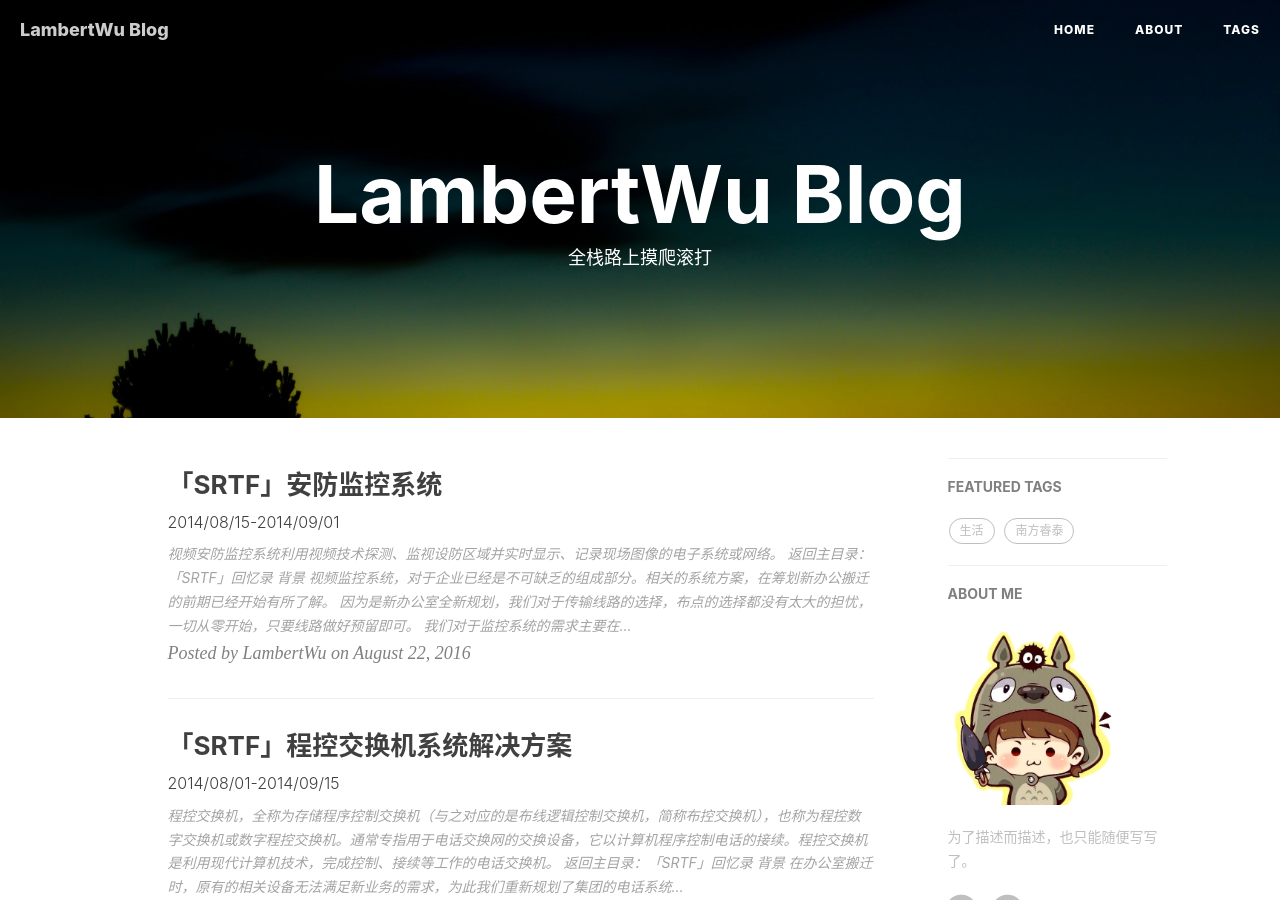
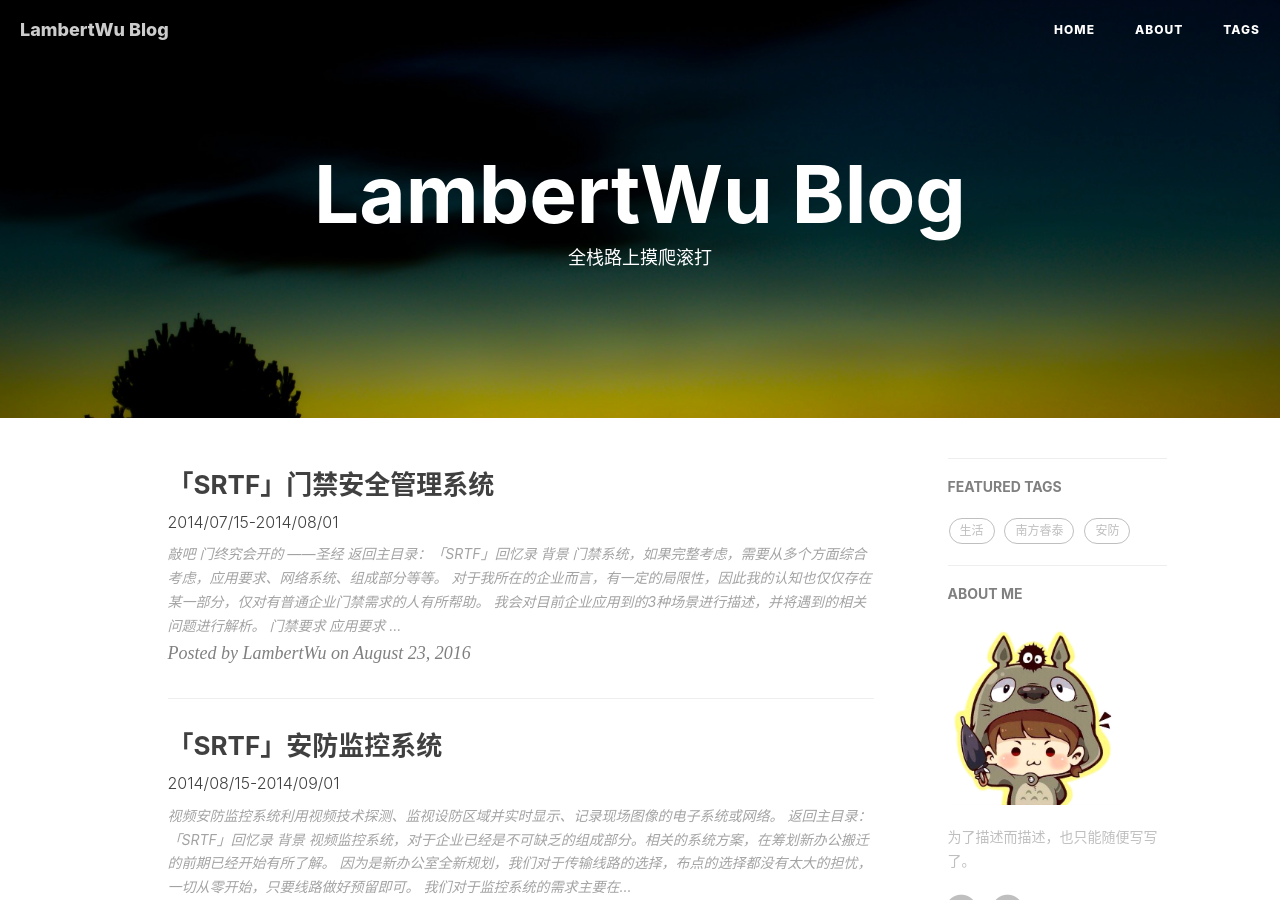
Before and after one commit to LambertW/lambertw.github.io, a Jekyll site: the page built from index.html, in a window 1280 px wide and 900 px high. Built offline with Jekyll 4.4.1, drawn with Linux system fonts in a browser that asks for light colours; nearby versions of some CDN libraries; the list of posts is cut into pages by our own code; comment, search, counter and statistics services are not loaded; some of the changed lines change nothing that is shown.

Commit message:
新增 门禁一文

```diff
--- a/_posts/2016-08-22-hello-srtf.markdown
+++ b/_posts/2016-08-22-hello-srtf.markdown
@@ -45,7 +45,7 @@ tags:
    1. [「SRTF」程控交换机系统解决方案(2014/08/01-2014/09/15)](/2016/08/22/srtf-pbx/)
    2. 网络系统
    3. [「SRTF」安防监控系统(2014/08/15-2014/09/01)](/2016/08/22/srtf-security-monitoring/)
-   4. 门禁系统
+   4. [「SRTF」门禁安全管理系统(2014/07/15-2014/08/01)](/2016/08/23/srtf-access-control-system/)
    5. 投影系统
 
    在此给出百度到的相关定义：
--- /dev/null
+++ b/_posts/2016-08-23-srtf-access-control-system.markdown
@@ -0,0 +1,105 @@
+---
+layout:     	post
+title:      	"「SRTF」门禁安全管理系统"
+subtitle:   	"2014/07/15-2014/08/01"
+date:       	"2016-08-23 09:45:00 +0800"
+author:     	"LambertWu"
+header-img: 	"img/in-post/srtf-normal-bg.jpg"
+catalog:	    true
+tags:
+    - 南方睿泰
+
+    - 安防
+---
+
+> 敲吧 门终究会开的
+>
+> ——圣经
+>
+
+返回主目录：[「SRTF」回忆录](/2016/08/22/hello-srtf/)
+
+## 背景
+
+门禁系统，如果完整考虑，需要从多个方面综合考虑，应用要求、网络系统、组成部分等等。
+
+对于我所在的企业而言，有一定的局限性，因此我的认知也仅仅存在某一部分，仅对有普通企业门禁需求的人有所帮助。
+
+我会对目前企业应用到的3种场景进行描述，并将遇到的相关问题进行解析。
+
+## 门禁要求
+
+#### 应用要求
+
+- 可靠性
+
+  > 主要考虑`品牌`以及供电稳定(考虑是否可使用`消防安全的独立线路`)
+
+
+- 权威认证
+
+- 安全性
+
+- 功能性
+
+  > 考勤管理、门禁控制、感应卡识别
+
+#### 传输方式
+
+基于TCP/IP协议（网线）进行数据传输同步，需考虑线路预留问题；
+
+若前期未`预留线路`，后期数据传输需要使用`移动存储设备`或者`WIFI传输`（门禁设备本身需支持）。
+
+
+
+---
+
+
+
+## 示例说明
+
+我们直接对照效果图（隐藏敏感数据），看看常见的两种使用方式：
+
+> 说明：所有设备所在位置（独立办公室除外），都预留了相应的网络线路（见图中红色线条），以作数据传输统一控制。
+
+![](/img/in-post/srtf-acs/srtf-acs.png)
+
+1. 见`设备2`。指纹考勤(中控)+自动感应门(松下)+门铃
+
+   > 控制感应门的原理既是*给其主控制器发送开门(脉冲)信号*。
+   >
+   > 至于触发方式，可以是钥匙；也可以是直接用其他设备连接控制器触发，例如接入中控门禁，移动APP，人脸识别门禁等等。
+   >
+   > - 有趣的是，当时董事长**Gavin**一时兴起，尝试了一下自动感应门是否存在“夹人”的现象。结果真被夹了..
+   >
+   >   为此，我也进行部分了解：因为企业目前使用的是`单侧内部感应`——也即是仅仅当外出时会自动感应；那么当出现"尾随"进入时，就可能产生“夹人”情况。
+   >
+   >   解决方式：
+   >
+   >   1. 双侧均加装`感应器`，对于一般企业（非商场）而言，明显不合适；
+   >   2. `降低`感应门的`关门速率`（必须有相应的参数配置支持），侧面降低可能性。
+   >
+   > - 因为我们在后来有自己的移动考勤应用，所以我们也扩展了其他方式。例如使用`WIFI控制开关`，接入内部网络。在APP进入相应的区域之后（`WIFI`+`iBeacon`），发送开门信号。
+   >
+   >   跳过了使用指纹的步骤，但因为`WIFI控制开关`品牌供应商的支持，该方式并没有较高的稳定性，无法投入商用。
+
+2. 见`设备1`。指纹/卡片门禁+电磁锁+闭门器
+
+   > 需要注意的是，应考虑品牌的重要性。电磁锁需考虑磁力大小问题，而闭门器则是回弹力度。
+   >
+   > 在这方面，我们最终选用的都是德国品牌。
+
+3. 第三种使用是针对独立办公室的使用的智能指纹门锁。
+
+   `SHS-P718`，`来自星星的你`中的同款设备。( ╯□╰ )
+
+   功能很多，但是因为国内没办法连接相应的报警装置（韩国听说家用都可连接远程报警装置），其实效果并没有想象中那么出色。
+
+   > 需注意，该`锁体`相比普通锁要大很多，所以对于安装的木门会产生破坏性伤害。
+   >
+   > 如果出现测量错误导致`安装不当`，那门就废掉了..
+   >
+   > 另外，这个三星指定专业工程师，安装一个门，貌似是收费400-500元（太久不太记得了，主要含在购买中）。
+   >
+   > ![效果图](/img/in-post/srtf-acs/srtf-acs-sumsung.jpg)
+   >
```
Also changed, not shown: img/in-post/srtf-acs/srtf-acs-sumsung.jpg (added), img/in-post/srtf-acs/srtf-acs.png (added).
